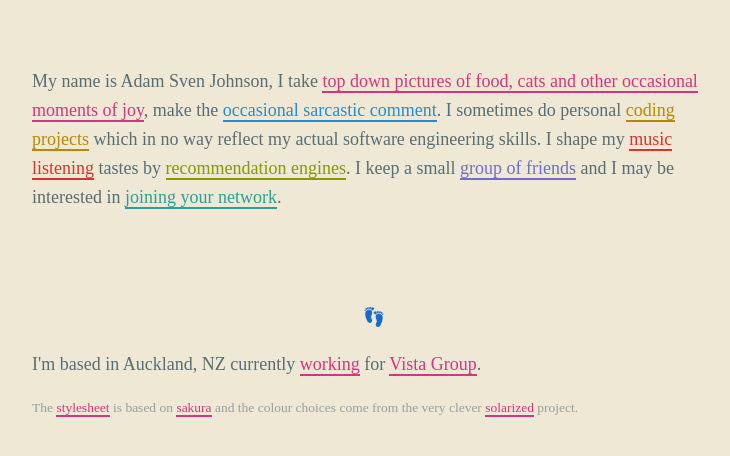
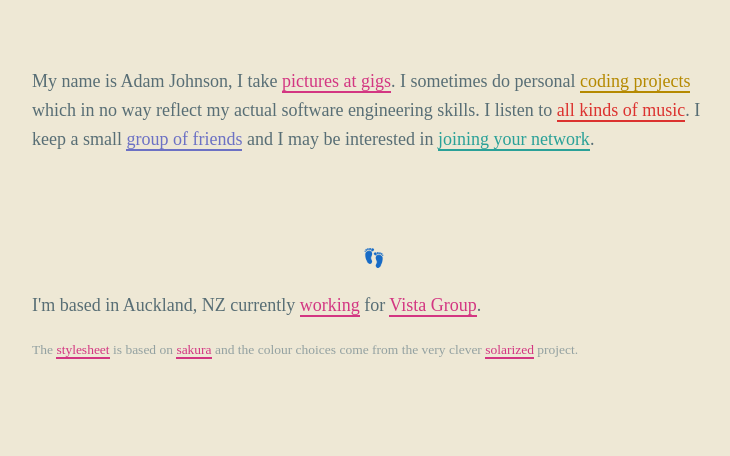
Before and after one commit to pkqk/pkqk.github.io, a Jekyll site: the page built from index.md, in a window 1280 px wide. Shown: the top 456 px of the page, without its empty margins (266-996 px from the left). Built offline with Jekyll 4.4.1, drawn with Linux system fonts in a browser that asks for light colours.

Commit message:
Bye twitter

```diff
--- a/index.md
+++ b/index.md
@@ -4,4 +4,4 @@ description: I think this line‘s mostly filler
 header: none
 ---
 
-My name is Adam Sven Johnson, I take <a class="instagram" href="http://instagram.com/pkqk">top down pictures of food, cats and other occasional moments of joy</a>, make the <a class="twitter" href="http://twitter.com/pkqk">occasional sarcastic comment</a>. I sometimes do personal <a  class="github" href="http://github.com/pkqk">coding projects</a> which in no way reflect my actual software engineering skills. I shape my <a class="lastfm" href="http://www.last.fm/user/pkqk">music listening</a> tastes by <a class="spotify" href="https://open.spotify.com/user/pkqk">recommendation engines</a>. I keep a small <a class= "facebook" href="http://www.facebook.com/adam.sven.johnson">group of friends</a> and I may be interested in <a class="linkedin" href="http://www.linkedin.com/in/adamsvenjohnson">joining your network</a>.
+My name is Adam Johnson, I take <a class="instagram" href="http://instagram.com/pkqk">pictures at gigs</a>. I sometimes do personal <a  class="github" href="http://github.com/pkqk">coding projects</a> which in no way reflect my actual software engineering skills. I listen to <a class="lastfm" href="http://www.last.fm/user/pkqk">all kinds of music</a>. I keep a small <a class= "facebook" href="http://www.facebook.com/adam.sven.johnson">group of friends</a> and I may be interested in <a class="linkedin" href="http://www.linkedin.com/in/adamsvenjohnson">joining your network</a>.
```
